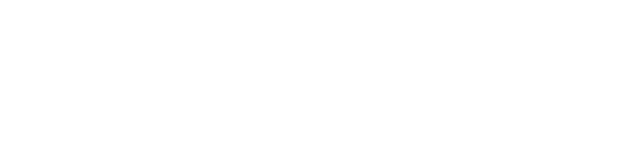
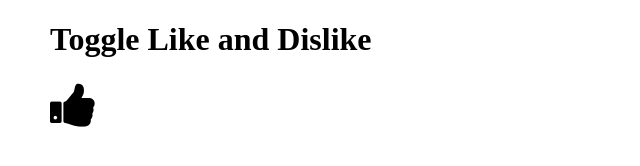
Before and after one commit to jogindrakumar/Toggle-like-and-dislike, a plain HTML site: page index.html in a window 1280 px wide. Shown: the whole page, without its empty margins (0-640 px from the left). Drawn offline with Linux system fonts and the light colour scheme.

Commit message:
like-dislike

```diff
--- a/index.html
+++ b/index.html
@@ -8,9 +8,32 @@
     <title>Toggle Like and Dislike</title>
     <!-- font awesome CDN link  -->
     <link rel="stylesheet" href="https://cdnjs.cloudflare.com/ajax/libs/font-awesome/4.7.0/css/font-awesome.min.css">
+    <style>
+        body {
+            margin-left: 50px;
+        }
+
+        .fa {
+            font-size: 50px;
+            cursor: pointer;
+            user-select: none;
+        }
+
+        .fa:hover {
+            color: red;
+        }
+    </style>
 </head>
 
 <body>
+    <h1>Toggle Like and Dislike</h1>
+    <i class="fa fa-thumbs-up" onclick="myFunction(this)"></i>
+    <script>
+        function myFunction(x) {
+            x.classList.
+            toggle("fa-thumbs-down");
+        }
+    </script>
 
 </body>
 
```
